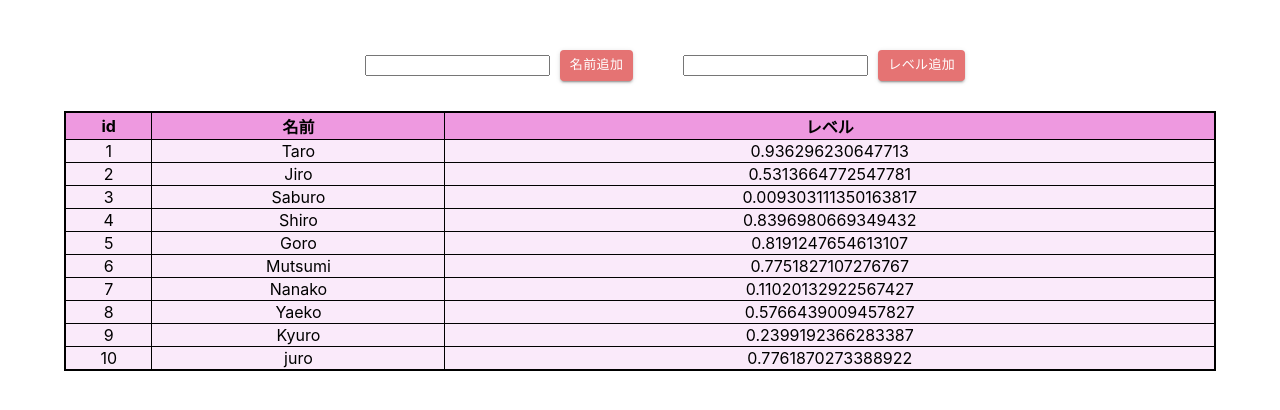
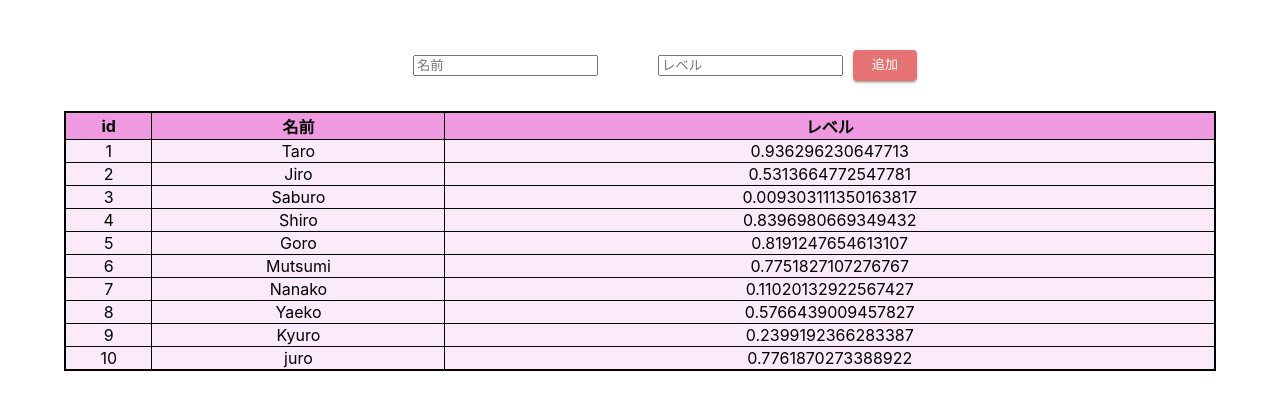
Before and after one commit to AyanoMiura88/react_dnd, a React (Create React App) app: page /TablePage in a window 1280 px wide. Shown: the top 410 px of the page. Built offline with nearby package versions, Linux system fonts and the light colour scheme.

Commit message:
[add] dataの追加機能

```diff
--- a/src/DragAndDrop/DropArea.tsx
+++ b/src/DragAndDrop/DropArea.tsx
@@ -56,7 +56,7 @@ const DropArea = () => {
             return (
               // クリックした写真をセット
               <div key={i} onClick={() => setView(img)}>
-                <img className="dropImage" key={i} src={img} alt="image" />
+                <img className="dropImage" key={i} src={img} alt="イメージ" />
               </div>
             );
           })}
@@ -74,7 +74,7 @@ const DropArea = () => {
           <></>
         )} */}
       </div>
-      <div className="view">{view && <img className="viewImage" src={view} alt="image" />}</div>
+      <div className="view">{view && <img className="viewImage" src={view} alt="イメージ" />}</div>
     </div>
   );
 };
--- a/src/Table/Data.ts
+++ b/src/Table/Data.ts
@@ -1,6 +1,12 @@
+export interface DataInfo {
+  id: number;
+  name: string;
+  level: number;
+}
+
 export const header = ["id", "名前", "レベル"];
 
-export const data = [
+export const data: DataInfo[] = [
   { id: 1, name: "Taro", level: Math.random() },
   { id: 2, name: "Jiro", level: Math.random() },
   { id: 3, name: "Saburo", level: Math.random() },
--- a/src/Table/Table.tsx
+++ b/src/Table/Table.tsx
@@ -1,25 +1,28 @@
 import React, { useState } from "react";
 import "./Table.css";
 import Button from "@material-ui/core/Button";
-import { data, header } from "./Data";
+import { data, DataInfo, header } from "./Data";
 
 const TablePage = () => {
-  const [name, setName] = useState("");
+  const [state, setState] = useState<DataInfo[]>([...data]);
+  const [name, setName] = useState<string>("");
+  const [level, setLevel] = useState<number>(0);
 
   const handleGetName = (e: React.ChangeEvent<HTMLInputElement>) => setName(e.target.value);
-  const handleAddName = () => {
-// const newData = data.push()
-  }
+  const handleGetLevel = (e: React.ChangeEvent<HTMLInputElement>) =>
+    setLevel(Number(e.target.value));
+  const handleAddData = () => {
+    const dataList = [...state];
+    dataList.push({ id: dataList.length + 1, name, level });
+    setState([...dataList]);
+  };
   return (
     <div className="tablePage">
       <div className="inputArea">
-        <input onChange={ handleGetName }/>
-        <Button onClick={ handleAddName } variant="contained" color="primary" size="small">
-          名前追加
-        </Button>
-        <input />
-        <Button variant="contained" color="primary" size="small">
-          レベル追加
+        <input placeholder="名前" onChange={handleGetName} />
+        <input placeholder="レベル" onChange={handleGetLevel} />
+        <Button onClick={handleAddData} variant="contained" color="primary" size="small">
+          追加
         </Button>
       </div>
       <table className="table">
@@ -33,7 +36,7 @@ const TablePage = () => {
           </tr>
         </thead>
         <tbody className="tableBody">
-          {data.map((v, i) => (
+          {state.map((v, i) => (
             <tr key={i}>
               <td>{v.id}</td>
               <td>{v.name}</td>
```
